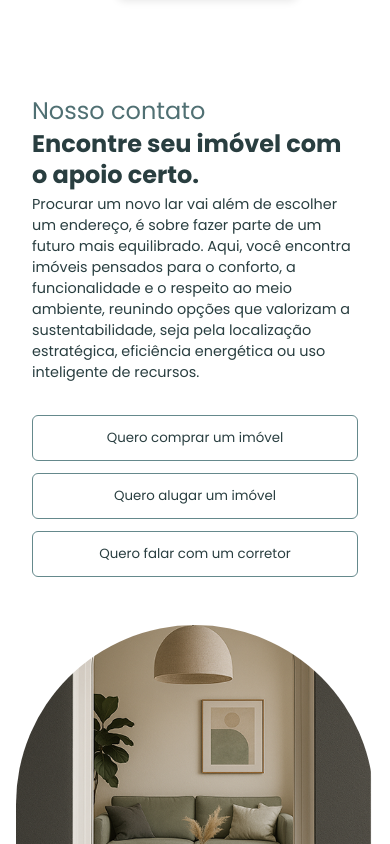
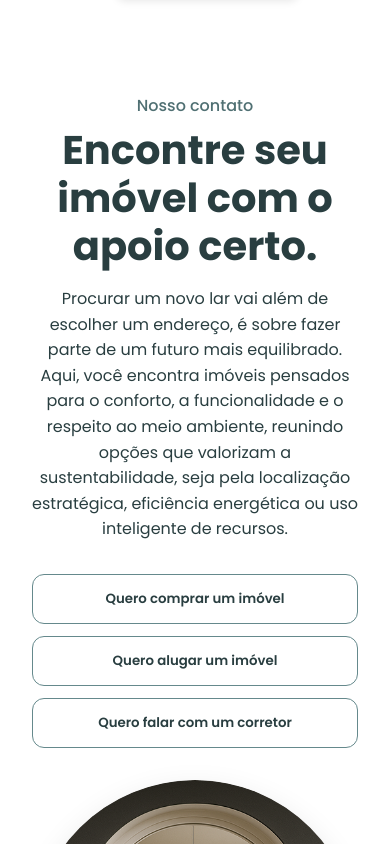
Before and after one commit to zurannii/projeto-frontend, a Next.js app in the folder projeto-frontend/: page / in a window 390 px wide. Shown: the part 3080-3924 px from the top of the page. Built offline with nearby package versions, Linux system fonts and the light colour scheme.

Commit message:
ajustes de ccs das telas contactSection e cadastro

```diff
--- a/projeto-frontend/app/cadastro/cadastro.css
+++ b/projeto-frontend/app/cadastro/cadastro.css
@@ -1,14 +1,14 @@
 body {
   margin: 0;
   padding: 0;
+  background-color: #f0f2f5;
 }
 
 .signup-container {
   display: flex;
   flex-direction: column;
-  min-height: calc(100vh - 10px) !important;
-  height: auto !important;
-  background-color: #f0f2f5;
+  min-height: calc(100vh - 10px);
+  height: auto;
   overflow-y: auto;
   padding-top: 0;
   margin-top: -5px;
@@ -21,7 +21,6 @@ body {
   display: flex;
   align-items: center;
   padding: 0 20px;
-  margin-top: 0;
 }
 
 .signup-logo {
@@ -44,12 +43,11 @@ body {
 }
 
 .signup-form-container {
-  padding: 5px 30px;
+  padding: 30px;
   text-align: center;
   min-width: 320px;
   width: 50%;
   position: relative;
-  margin-top: 10px;
 }
 
 .signup-avatar {
@@ -57,42 +55,44 @@ body {
   height: 60px;
   background-color: #aed5dc;
   border-radius: 50%;
-  margin: 0 auto 8px auto;
+  margin: 0 auto 16px auto;
   display: flex;
   justify-content: center;
   align-items: center;
   font-size: 30px;
   color: #314743;
+  box-shadow: 0 2px 6px rgba(0, 0, 0, 0.15);
 }
 
 .signup-form-container h2 {
-  margin-bottom: 8px;
-  color: #333;
-  font-size: 1em;
+  margin-bottom: 15px;
+  color: #314743;
+  font-size: 1.3em;
+  font-weight: 600;
 }
 
 .form-group {
-  margin-bottom: 6px;
+  margin-bottom: 12px;
   text-align: left;
 }
 
 .form-group label {
   display: block;
-  margin-bottom: 3px;
-  font-weight: bold;
+  margin-bottom: 4px;
+  font-weight: 600;
   color: #555;
-  font-size: 0.8em;
+  font-size: 0.85em;
 }
 
 .form-group input[type="email"],
 .form-group input[type="text"],
 .form-group input[type="tel"] {
   width: 100%;
-  padding: 6px 10px;
+  padding: 8px 10px;
   border: 1px solid #ccc;
-  border-radius: 4px;
+  border-radius: 6px;
   box-sizing: border-box;
-  font-size: 0.8em;
+  font-size: 0.9em;
   background-color: #f8f9fa;
   outline: none;
 }
@@ -101,9 +101,9 @@ body {
   position: relative;
   display: flex;
   align-items: center;
-  height: 32px;
+  height: 36px;
   border: 1px solid #ccc;
-  border-radius: 4px;
+  border-radius: 6px;
   box-sizing: border-box;
   background-color: #f8f9fa;
   padding: 0 10px;
@@ -115,7 +115,7 @@ body {
   padding: 6px 0;
   border: none;
   outline: none;
-  font-size: 0.8em;
+  font-size: 0.9em;
   background-color: transparent;
   flex-grow: 1;
 }
@@ -124,9 +124,6 @@ body {
   cursor: pointer;
   color: #65898C;
   font-size: 1.2em;
-  display: flex;
-  align-items: center;
-  justify-content: center;
   margin-left: 8px;
   flex-shrink: 0;
 }
@@ -137,14 +134,14 @@ body {
 
 .error-message {
   color: #dc3545;
-  font-size: 0.65em;
-  margin-top: 1px;
+  font-size: 0.7em;
+  margin-top: 2px;
   display: block;
 }
 
 .forgot-password-link {
   display: block;
-  margin-top: 5px;
+  margin-top: 6px;
   margin-bottom: 20px;
   color: #4D6366;
   text-decoration: underline;
@@ -153,18 +150,14 @@ body {
   margin-left: 2px;
 }
 
-.forgot-password-link:hover {
-  text-decoration: underline;
-}
-
 .continue-button,
 .back-button {
   width: 100%;
-  padding: 6px 10px;
-  border-radius: 4px;
+  padding: 10px;
+  border-radius: 10px;
   cursor: pointer;
-  font-size: 0.85em;
-  margin-bottom: 4px;
+  font-size: 0.9em;
+  margin-bottom: 8px;
 }
 
 .continue-button {
@@ -184,7 +177,8 @@ body {
 }
 
 .back-button:hover {
-  background-color: #e6eaea;
+  background-color: #314743;
+  color: #ffffff;
 }
 
 .signup-image-container {
@@ -227,11 +221,6 @@ body {
     padding: 20px;
   }
 
-  .continue-button,
-  .back-button {
-    font-size: 1em;
-  }
-
   .form-row {
     flex-direction: column;
   }
--- a/projeto-frontend/src/components/ContactSection/ContactSection.css
+++ b/projeto-frontend/src/components/ContactSection/ContactSection.css
@@ -1,103 +1,93 @@
 .contact-section {
   display: flex;
-  flex-direction: row;
-  justify-content: space-between;
-  align-items: flex-start;
-  gap: 3rem;
+  justify-content: center;
+  align-items: center;
+  gap: 4rem;
+  padding: 6rem 3rem;
   flex-wrap: nowrap;
-  padding: 12rem 2rem;
+  max-width: 1200px;
+  margin: 0 auto;
 }
 
-.contact-image {
-  width: 505px;
-  height: 704px;
-  background-image: url('/assets/casa-hero-1.png');
-  background-position: left;
-  background-size: cover;
-  border-top-left-radius: 200px;
-  border-top-right-radius: 200px;
-  border-bottom-left-radius: 0;
-  border-bottom-right-radius: 0;
-  overflow: hidden;
-  flex-shrink: 0;
-}
 .contact-info {
-  width: 50%;
+  flex: 1;
   display: flex;
   flex-direction: column;
+  justify-content: center;
 }
 
-
 .contact-label {
-  font-size: 1.5rem;
+  font-size: 1rem;
   color: #507073;
-  font-weight: 400;
-  margin-bottom: 0px;
-  padding: 110px 0px 0px 50px;
+  font-weight: 500;
+  margin-bottom: 0.5rem;
 }
 
 .contact-title {
-  font-size: 2rem;
+  font-size: 2.5rem;
   font-weight: 800;
-  color: var(--primary);
-  margin-top: 0;
-  margin-bottom: 4px;
-  line-height: 1.3;
-  padding: 0px 0px 0px 50px;
-  text-shadow: none;
+  color: var(--primary, #1C2B2D);
+  line-height: 1.2;
+  margin-bottom: 1rem;
 }
 
 .contact-desc {
-  color: var(--primary);
-  font-size: 0.8rem;
-  margin-top: 0;
-  margin-bottom: 32px;
-  max-width: 600px;
-  padding: 0px 0px 0px 50px;
+  color: var(--primary, #1C2B2D);
+  font-size: 1rem;
+  max-width: 550px;
+  margin-bottom: 2rem;
+  line-height: 1.6;
 }
 
 .contact-buttons {
   display: flex;
   flex-direction: column;
   gap: 12px;
-  padding: 0px 0px 0px 50px;
+  max-width: 400px;
 }
 
 .contact-button {
   background: #fff;
   border: 1px solid #65898C;
-  border-radius: 6px;
-  padding: 12px 20px;
-  text-align: center;
-  font-weight: medium;
-  color: var(--primary);
+  border-radius: 12px;
+  padding: 14px 24px;
+  font-weight: 600;
+  color: var(--primary, #1C2B2D);
   cursor: pointer;
-  transition: background 0.2s ease, border-color 0.2s ease;
-  box-shadow: none;
+  transition: background 0.2s ease;
   width: 100%;
 }
 
 .contact-button:hover {
   background: #f5f5f5;
-  border-color: #ddd;
+  border-color: #bbb;
+}
+
+.contact-image {
+  flex: 0 0 460px;
+  height: 650px;
+  background-image: url('/assets/casa-hero-1.png');
+  background-position: center;
+  background-size: cover;
+  border-radius: 250px 250px 0 0;
+  overflow: hidden;
+  box-shadow: 0 10px 30px rgba(0, 0, 0, 0.1);
 }
 
 @media (max-width: 768px) {
 .contact-section {
     flex-direction: column;
-    align-items: center;
-    padding: 4rem 1rem;
+    padding: 4rem 2rem;
+    gap: 2rem;
   }
 
-  .contact-image,
-  .contact-info {
+.contact-info, .contact-image {
     width: 100%;
     max-width: 500px;
   }
 
 .contact-image {
     height: 300px;
-    margin-bottom: 2rem;
     border-radius: 200px 200px 0 0;
   }
 
@@ -105,14 +95,7 @@
 .contact-title,
 .contact-desc,
 .contact-buttons {
-    padding: 0 1rem;
-  }
-
-  .contact-title {
-    font-size: 1.5rem;
-  }
-
-  .contact-desc {
-    font-size: 0.9rem;
+    text-align: center;
+    padding: 0;
   }
 }
```
Lines whose indentation alone changed are shown as unchanged.
